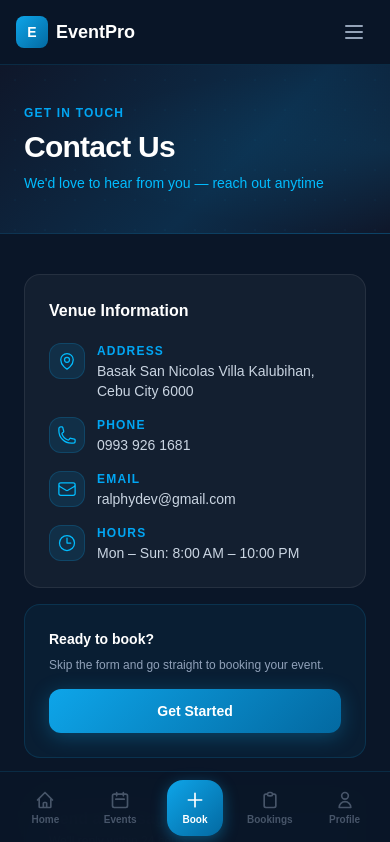
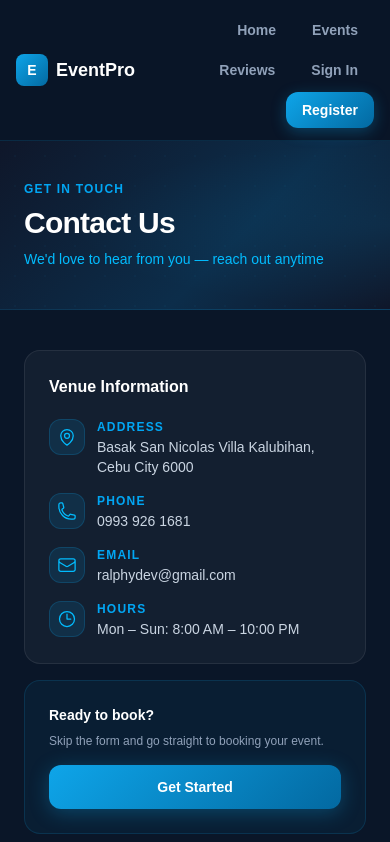
Before and after one commit to Ralphy-777/events-bookings, a Next.js app in the folder frontend/: page /contact in a window 390 px wide. Shown: the top 842 px of the page. Built offline with nearby package versions, Linux system fonts and the light colour scheme.

Commit message:
revert: restore original nav, remove hamburger and bottom nav

```diff
--- a/frontend/app/layout.tsx
+++ b/frontend/app/layout.tsx
@@ -1,7 +1,6 @@
 import type { Metadata, Viewport } from "next";
 import { Geist, Geist_Mono } from "next/font/google";
 import "./globals.css";
-import BottomNav from "@/components/BottomNav";
 
 const geistSans = Geist({
   variable: "--font-geist-sans",
@@ -31,10 +30,8 @@ export default function RootLayout({
 }>) {
   return (
     <html lang="en">
-      <body className={`${geistSans.variable} ${geistMono.variable} antialiased`}
-        style={{ paddingBottom: '72px' }}>
+      <body className={`${geistSans.variable} ${geistMono.variable} antialiased`}>
         {children}
-        <BottomNav />
       </body>
     </html>
   );
--- a/frontend/components/MobileNav.tsx
+++ b/frontend/components/MobileNav.tsx
@@ -32,16 +32,13 @@ export default function MobileNav({
   showNotification = false,
   notificationTokenKey = 'clientToken',
 }: MobileNavProps) {
-  const [menuOpen, setMenuOpen] = useState(false);
-  const [openDropdown, setOpenDropdown] = useState<number | null>(null);
+  const [dropdownOpen, setDropdownOpen] = useState<number | null>(null);
   const navRef = useRef<HTMLDivElement>(null);
 
-  // Close on outside click
   useEffect(() => {
     const handler = (e: MouseEvent) => {
       if (navRef.current && !navRef.current.contains(e.target as Node)) {
-        setMenuOpen(false);
-        setOpenDropdown(null);
+        setDropdownOpen(null);
       }
     };
     document.addEventListener('mousedown', handler);
@@ -53,130 +50,39 @@ export default function MobileNav({
     boxShadow: '0 4px 15px rgba(14,165,233,0.3)',
   };
 
-  const close = () => { setMenuOpen(false); setOpenDropdown(null); };
-
-  return (
-    <nav
-      ref={navRef}
-      className="sticky top-0 z-50 border-b"
-      style={{ background: 'rgba(10,22,40,0.97)', borderColor: 'rgba(14,165,233,0.15)', backdropFilter: 'blur(20px)' }}
-    >
-      <div className="max-w-7xl mx-auto px-4 sm:px-6 py-3 flex items-center justify-between">
-
-        {/* Brand */}
-        <Link href="/" className="flex items-center gap-2 shrink-0" onClick={close}>
-          <div className="w-8 h-8 rounded-lg flex items-center justify-center text-sm font-black text-white"
-            style={{ background: 'linear-gradient(135deg, #0ea5e9, #0369a1)' }}>E</div>
-          <span className="text-lg font-black text-white">{brand}</span>
-        </Link>
-
-        {/* Desktop links — hidden on mobile */}
-        <div className="hidden md:flex items-center gap-1">
-          {links.map((link, i) => {
+  const renderLink = (link: NavLink, i: number) => {
     if (link.dropdown) {
-              const isOpen = openDropdown === i;
+      const isOpen = dropdownOpen === i;
       return (
         <div key={i} className="relative">
           <button
-                    onClick={() => setOpenDropdown(isOpen ? null : i)}
+            onClick={() => setDropdownOpen(isOpen ? null : i)}
             className="flex items-center gap-1.5 px-4 py-2 text-sm font-semibold rounded-xl transition-all text-slate-400 hover:text-white hover:bg-white/10"
           >
+            <svg className="w-4 h-4" fill="none" stroke="currentColor" viewBox="0 0 24 24">
+              <path strokeLinecap="round" strokeLinejoin="round" strokeWidth={2} d="M16 7a4 4 0 11-8 0 4 4 0 018 0zM12 14a7 7 0 00-7 7h14a7 7 0 00-7-7z" />
+            </svg>
             {link.label}
             <svg className={`w-3.5 h-3.5 transition-transform ${isOpen ? 'rotate-180' : ''}`} fill="none" stroke="currentColor" viewBox="0 0 24 24">
               <path strokeLinecap="round" strokeLinejoin="round" strokeWidth={2.5} d="M19 9l-7 7-7-7" />
             </svg>
           </button>
           {isOpen && (
-                    <div className="absolute right-0 top-full mt-2 w-48 rounded-2xl overflow-hidden shadow-2xl z-50"
-                      style={{ background: 'rgba(10,22,40,0.98)', border: '1px solid rgba(14,165,233,0.2)', backdropFilter: 'blur(20px)' }}>
+            <div
+              className="absolute right-0 top-full mt-2 w-48 rounded-2xl overflow-hidden shadow-2xl z-50"
+              style={{ background: 'rgba(10,22,40,0.98)', border: '1px solid rgba(14,165,233,0.2)', backdropFilter: 'blur(20px)' }}
+            >
               {link.dropdown.map((item, j) =>
                 item.href ? (
-                          <Link key={j} href={item.href} onClick={close}
-                            className={`flex items-center px-4 py-3 text-sm font-semibold transition-all ${item.danger ? 'text-red-400 hover:bg-red-500/10' : 'text-slate-300 hover:text-white hover:bg-white/10'}`}>
+                  <Link key={j} href={item.href}
+                    onClick={() => setDropdownOpen(null)}
+                    className={`flex items-center gap-2.5 px-4 py-3 text-sm font-semibold transition-all ${item.danger ? 'text-red-400 hover:bg-red-500/10' : 'text-slate-300 hover:text-white hover:bg-white/10'}`}>
                     {item.label}
                   </Link>
                 ) : (
-                          <button key={j} onClick={() => { close(); item.onClick?.(); }}
-                            className={`w-full text-left px-4 py-3 text-sm font-semibold transition-all ${item.danger ? 'text-red-400 hover:bg-red-500/10' : 'text-slate-300 hover:text-white hover:bg-white/10'}`}>
-                            {item.label}
-                          </button>
-                        )
-                      )}
-                    </div>
-                  )}
-                </div>
-              );
-            }
-            return link.href ? (
-              <Link key={i} href={link.href}
-                className={`px-4 py-2 text-sm font-semibold rounded-xl transition-all ${link.highlight ? 'text-white' : 'text-slate-400 hover:text-white hover:bg-white/10'}`}
-                style={link.highlight ? hlStyle : {}}>
-                {link.label}
-              </Link>
-            ) : (
-              <button key={i} onClick={link.onClick}
-                className="px-4 py-2 text-sm font-semibold rounded-xl transition-all text-slate-400 hover:text-white hover:bg-white/10">
-                {link.label}
-              </button>
-            );
-          })}
-          {showNotification && <NotificationBell tokenKey={notificationTokenKey} />}
-        </div>
-
-        {/* Mobile right side */}
-        <div className="flex md:hidden items-center gap-2">
-          {showNotification && <NotificationBell tokenKey={notificationTokenKey} />}
-          <button
-            onClick={() => setMenuOpen(!menuOpen)}
-            className="p-2 rounded-xl transition-all hover:bg-white/10"
-            style={{ color: '#94a3b8' }}
-            aria-label="Menu"
-          >
-            {menuOpen ? (
-              <svg className="w-6 h-6" fill="none" stroke="currentColor" viewBox="0 0 24 24">
-                <path strokeLinecap="round" strokeLinejoin="round" strokeWidth={2} d="M6 18L18 6M6 6l12 12" />
-              </svg>
-            ) : (
-              <svg className="w-6 h-6" fill="none" stroke="currentColor" viewBox="0 0 24 24">
-                <path strokeLinecap="round" strokeLinejoin="round" strokeWidth={2} d="M4 6h16M4 12h16M4 18h16" />
-              </svg>
-            )}
-          </button>
-        </div>
-      </div>
-
-      {/* Mobile dropdown menu */}
-      {menuOpen && (
-        <div
-          className="md:hidden px-4 pb-4"
-          style={{ borderTop: '1px solid rgba(14,165,233,0.1)' }}
-        >
-          <div className="pt-3 space-y-1">
-            {links.map((link, i) => {
-              if (link.dropdown) {
-                const isOpen = openDropdown === i;
-                return (
-                  <div key={i}>
-                    <button
-                      onClick={() => setOpenDropdown(isOpen ? null : i)}
-                      className="w-full flex items-center justify-between px-4 py-3 text-sm font-semibold text-slate-300 hover:text-white hover:bg-white/10 rounded-xl transition-all"
-                    >
-                      <span>{link.label}</span>
-                      <svg className={`w-4 h-4 transition-transform ${isOpen ? 'rotate-180' : ''}`} fill="none" stroke="currentColor" viewBox="0 0 24 24">
-                        <path strokeLinecap="round" strokeLinejoin="round" strokeWidth={2} d="M19 9l-7 7-7-7" />
-                      </svg>
-                    </button>
-                    {isOpen && (
-                      <div className="ml-4 mt-1 space-y-1 pl-3" style={{ borderLeft: '2px solid rgba(14,165,233,0.2)' }}>
-                        {link.dropdown.map((item, j) =>
-                          item.href ? (
-                            <Link key={j} href={item.href} onClick={close}
-                              className={`block px-3 py-2.5 text-sm font-semibold rounded-xl transition-all ${item.danger ? 'text-red-400 hover:bg-red-500/10' : 'text-slate-400 hover:text-white hover:bg-white/10'}`}>
-                              {item.label}
-                            </Link>
-                          ) : (
-                            <button key={j} onClick={() => { close(); item.onClick?.(); }}
-                              className={`w-full text-left px-3 py-2.5 text-sm font-semibold rounded-xl transition-all ${item.danger ? 'text-red-400 hover:bg-red-500/10' : 'text-slate-400 hover:text-white hover:bg-white/10'}`}>
+                  <button key={j}
+                    onClick={() => { setDropdownOpen(null); item.onClick?.(); }}
+                    className={`w-full flex items-center gap-2.5 px-4 py-3 text-sm font-semibold transition-all ${item.danger ? 'text-red-400 hover:bg-red-500/10' : 'text-slate-300 hover:text-white hover:bg-white/10'}`}>
                     {item.label}
                   </button>
                 )
@@ -188,21 +94,34 @@ export default function MobileNav({
     }
 
     return link.href ? (
-                <Link key={i} href={link.href} onClick={close}
-                  className={`block px-4 py-3 text-sm font-semibold rounded-xl transition-all ${link.highlight ? 'text-white text-center' : 'text-slate-300 hover:text-white hover:bg-white/10'}`}
+      <Link key={i} href={link.href}
+        className={`px-4 py-2 text-sm font-semibold rounded-xl transition-all ${link.highlight ? 'text-white hover:-translate-y-0.5' : 'text-slate-400 hover:text-white hover:bg-white/10'}`}
         style={link.highlight ? hlStyle : {}}>
         {link.label}
       </Link>
     ) : (
-                <button key={i} onClick={() => { close(); link.onClick?.(); }}
-                  className="w-full text-left px-4 py-3 text-sm font-semibold rounded-xl transition-all text-slate-300 hover:text-white hover:bg-white/10">
+      <button key={i} onClick={link.onClick}
+        className={`px-4 py-2 text-sm font-semibold rounded-xl transition-all ${link.highlight ? 'text-white hover:-translate-y-0.5' : 'text-slate-400 hover:text-white hover:bg-white/10'}`}
+        style={link.highlight ? hlStyle : {}}>
         {link.label}
       </button>
     );
-            })}
+  };
+
+  return (
+    <nav className="sticky top-0 z-50 border-b" ref={navRef}
+      style={{ background: 'rgba(10,22,40,0.96)', borderColor: 'rgba(14,165,233,0.15)', backdropFilter: 'blur(20px)' }}>
+      <div className="max-w-7xl mx-auto px-4 sm:px-6 py-3 flex items-center justify-between">
+        <Link href="/" className="flex items-center gap-2 shrink-0">
+          <div className="w-8 h-8 rounded-lg flex items-center justify-center text-sm font-black text-white"
+            style={{ background: 'linear-gradient(135deg, #0ea5e9, #0369a1)' }}>E</div>
+          <span className="text-lg font-black text-white">{brand}</span>
+        </Link>
+        <div className="flex items-center gap-1 flex-wrap justify-end">
+          {links.map((link, i) => renderLink(link, i))}
+          {showNotification && <NotificationBell tokenKey={notificationTokenKey} />}
         </div>
       </div>
-      )}
     </nav>
   );
 }
```
Lines whose indentation alone changed are shown as unchanged.
